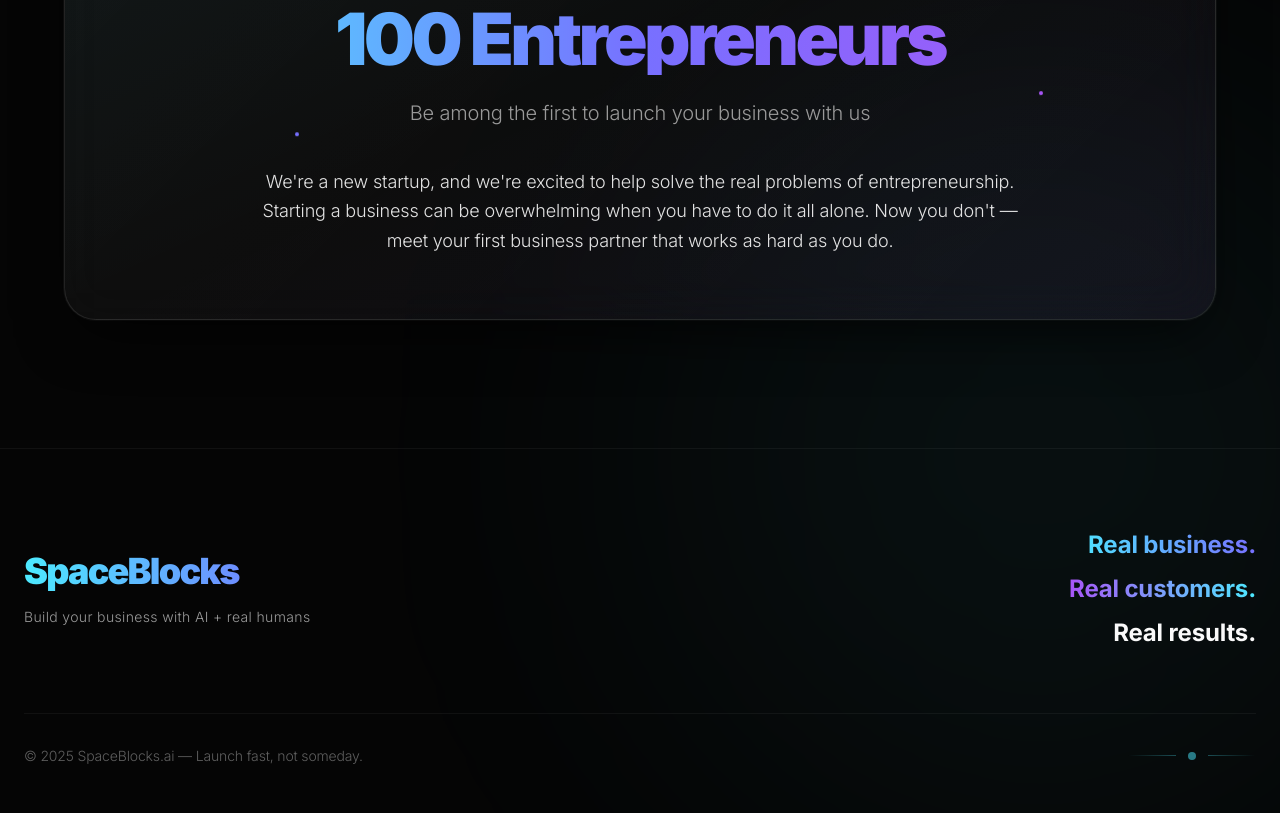
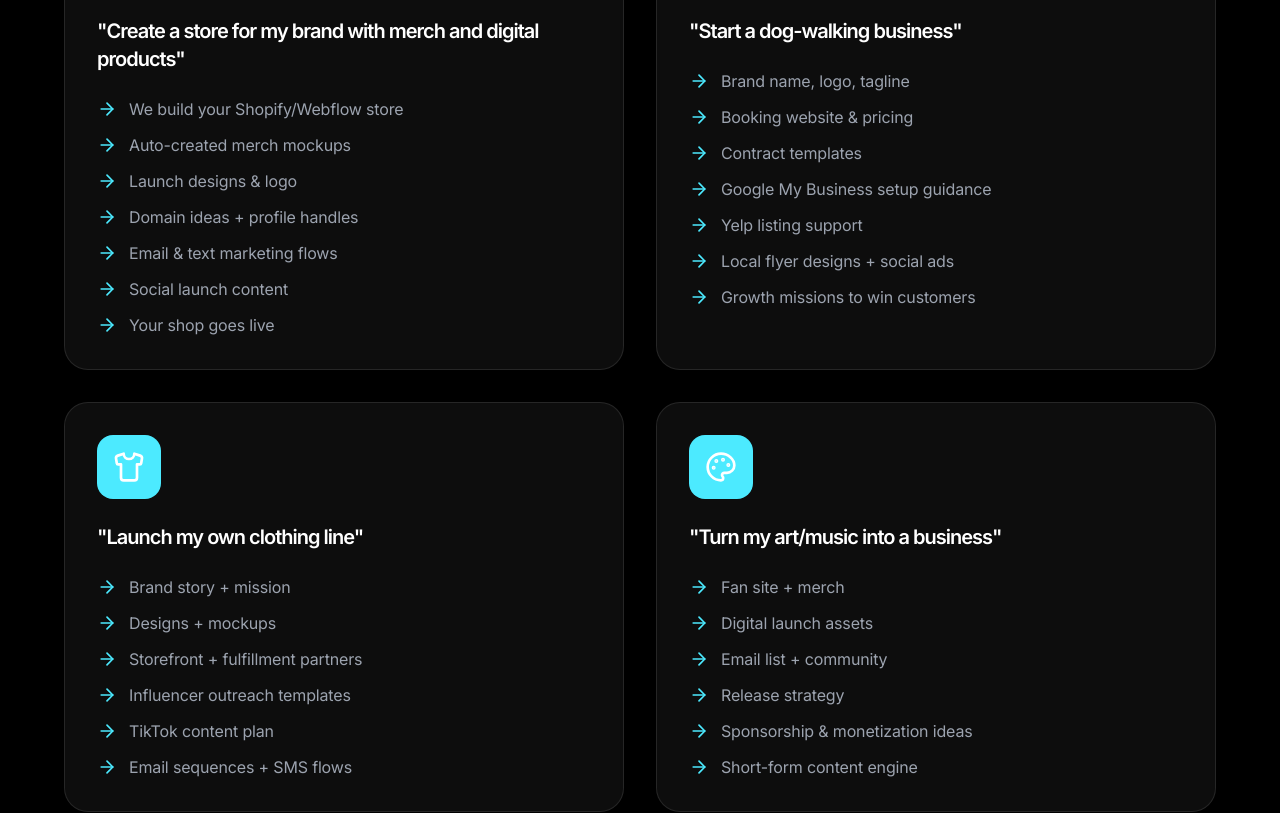
Before and after one commit to zepfarms/blocksmith-launchpad, a React (Vite) app: page / in a window 1280 px wide. Shown: the part 1140-1953 px from the top of the page. Built offline with nearby package versions, Linux system fonts and the light colour scheme; the HTML template or start-up script is replaced by a standard one.

Commit message:
Add dark-mode style section
Implement a new Example Ideas section with reversed colors (black background, white text) and icons, and integrate it below the hero on the index page. Includes new ExampleIdeasSection component modeled after reference ideas, plus wiring toIndex.tsx to display under hero.

```diff
--- /dev/null
+++ b/src/components/ExampleIdeasSection.tsx
@@ -0,0 +1,100 @@
+import { Store, Dog, Shirt, Palette, ArrowRight } from "lucide-react";
+
+export const ExampleIdeasSection = () => {
+  const examples = [
+    {
+      icon: Store,
+      title: "Create a store for my brand with merch and digital products",
+      items: [
+        "We build your Shopify/Webflow store",
+        "Auto-created merch mockups",
+        "Launch designs & logo",
+        "Domain ideas + profile handles",
+        "Email & text marketing flows",
+        "Social launch content",
+        "Your shop goes live"
+      ]
+    },
+    {
+      icon: Dog,
+      title: "Start a dog-walking business",
+      items: [
+        "Brand name, logo, tagline",
+        "Booking website & pricing",
+        "Contract templates",
+        "Google My Business setup guidance",
+        "Yelp listing support",
+        "Local flyer designs + social ads",
+        "Growth missions to win customers"
+      ]
+    },
+    {
+      icon: Shirt,
+      title: "Launch my own clothing line",
+      items: [
+        "Brand story + mission",
+        "Designs + mockups",
+        "Storefront + fulfillment partners",
+        "Influencer outreach templates",
+        "TikTok content plan",
+        "Email sequences + SMS flows"
+      ]
+    },
+    {
+      icon: Palette,
+      title: "Turn my art/music into a business",
+      items: [
+        "Fan site + merch",
+        "Digital launch assets",
+        "Email list + community",
+        "Release strategy",
+        "Sponsorship & monetization ideas",
+        "Short-form content engine"
+      ]
+    }
+  ];
+
+  return (
+    <section className="bg-black text-white py-20">
+      <div className="container mx-auto px-4">
+        <div className="max-w-6xl mx-auto">
+          <h2 className="text-5xl font-bold mb-4 text-center">
+            Example Ideas We Can Launch
+          </h2>
+          <p className="text-xl text-gray-400 mb-16 text-center">
+            From concept to customer-ready in hours
+          </p>
+
+          <div className="grid grid-cols-1 md:grid-cols-2 gap-8">
+            {examples.map((example, index) => {
+              const Icon = example.icon;
+              return (
+                <div
+                  key={index}
+                  className="bg-white/5 border border-white/10 rounded-3xl p-8 hover:bg-white/10 transition-all"
+                >
+                  <div className="bg-primary rounded-2xl w-16 h-16 flex items-center justify-center mb-6">
+                    <Icon className="w-8 h-8 text-white" />
+                  </div>
+
+                  <h3 className="text-xl font-semibold mb-6">
+                    "{example.title}"
+                  </h3>
+
+                  <ul className="space-y-3">
+                    {example.items.map((item, itemIndex) => (
+                      <li key={itemIndex} className="flex items-start gap-3 text-gray-400">
+                        <ArrowRight className="w-5 h-5 text-primary flex-shrink-0 mt-0.5" />
+                        <span>{item}</span>
+                      </li>
+                    ))}
+                  </ul>
+                </div>
+              );
+            })}
+          </div>
+        </div>
+      </div>
+    </section>
+  );
+};
--- a/src/pages/Index.tsx
+++ b/src/pages/Index.tsx
@@ -1,5 +1,6 @@
 import { useState } from "react";
 import { HeroSection } from "@/components/HeroSection";
+import { ExampleIdeasSection } from "@/components/ExampleIdeasSection";
 import { BetaSection } from "@/components/BetaSection";
 import { Footer } from "@/components/Footer";
 import { Header } from "@/components/Header";
@@ -23,6 +24,8 @@ const Index = () => {
         onSignInClick={() => setShowAuthModal(true)}
       />
 
+      <ExampleIdeasSection />
+
       <div id="business-ideas">
         <BetaSection />
       </div>
```
